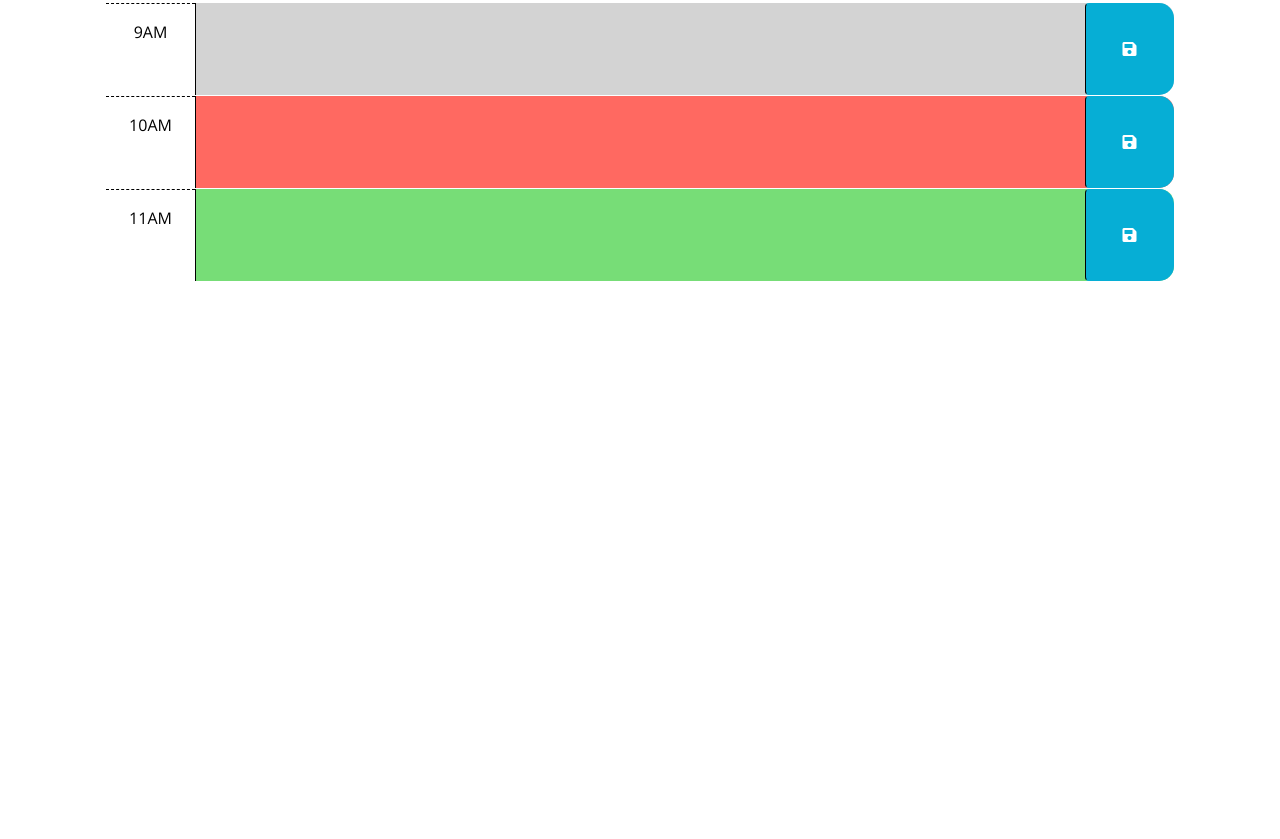
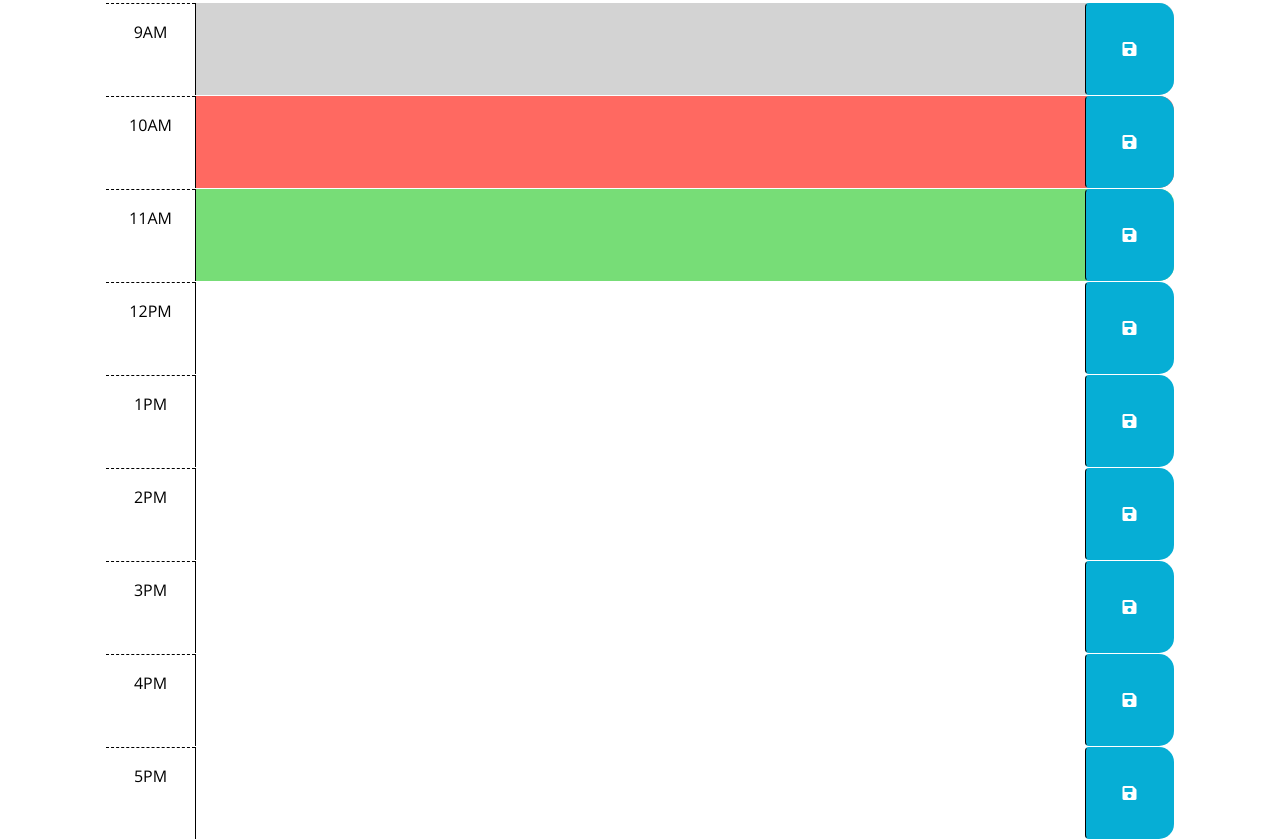
Before and after one commit to dionkb/solid-happiness, a plain HTML site: page index.html in a window 1280 px wide. Shown: the part 313-1152 px from the top of the page. Before the commit the page ends 800 px from the top, so only its background shows below. Drawn offline with nearby package versions, Linux system fonts and the light colour scheme.

Commit message:
added remaining timeblocks

```diff
--- a/index.html
+++ b/index.html
@@ -67,6 +67,60 @@
         </button>
       </div>
 
+      <!-- Don't forget to update past, present, future classes dynamically -->
+      <div id="hour-12" class="row time-block">
+        <div class="col-2 col-md-1 hour text-center py-3">12PM</div>
+        <textarea class="col-8 col-md-10 description" rows="3"> </textarea>
+        <button class="btn saveBtn col-2 col-md-1" aria-label="save">
+          <i class="fas fa-save" aria-hidden="true"></i>
+        </button>
+      </div>
+
+      <!-- Don't forget to update past, present, future classes dynamically -->
+      <div id="hour-13" class="row time-block">
+        <div class="col-2 col-md-1 hour text-center py-3">1PM</div>
+        <textarea class="col-8 col-md-10 description" rows="3"> </textarea>
+        <button class="btn saveBtn col-2 col-md-1" aria-label="save">
+          <i class="fas fa-save" aria-hidden="true"></i>
+        </button>
+      </div>
+
+      <!-- Don't forget to update past, present, future classes dynamically -->
+      <div id="hour-14" class="row time-block">
+        <div class="col-2 col-md-1 hour text-center py-3">2PM</div>
+        <textarea class="col-8 col-md-10 description" rows="3"> </textarea>
+        <button class="btn saveBtn col-2 col-md-1" aria-label="save">
+          <i class="fas fa-save" aria-hidden="true"></i>
+        </button>
+      </div>
+
+      <!-- Don't forget to update past, present, future classes dynamically -->
+      <div id="hour-15" class="row time-block">
+        <div class="col-2 col-md-1 hour text-center py-3">3PM</div>
+        <textarea class="col-8 col-md-10 description" rows="3"> </textarea>
+        <button class="btn saveBtn col-2 col-md-1" aria-label="save">
+          <i class="fas fa-save" aria-hidden="true"></i>
+        </button>
+      </div>
+
+      <!-- Don't forget to update past, present, future classes dynamically -->
+      <div id="hour-16" class="row time-block">
+        <div class="col-2 col-md-1 hour text-center py-3">4PM</div>
+        <textarea class="col-8 col-md-10 description" rows="3"> </textarea>
+        <button class="btn saveBtn col-2 col-md-1" aria-label="save">
+          <i class="fas fa-save" aria-hidden="true"></i>
+        </button>
+      </div>
+
+      <!-- Don't forget to update past, present, future classes dynamically -->
+      <div id="hour-17" class="row time-block">
+        <div class="col-2 col-md-1 hour text-center py-3">5PM</div>
+        <textarea class="col-8 col-md-10 description" rows="3"> </textarea>
+        <button class="btn saveBtn col-2 col-md-1" aria-label="save">
+          <i class="fas fa-save" aria-hidden="true"></i>
+        </button>
+      </div>
+
     <script src="https://code.jquery.com/jquery-3.4.1.min.js"></script>
     <script
       src="https://cdn.jsdelivr.net/npm/dayjs@1.11.3/dayjs.min.js"
```
Also changed, not shown: 1 other file.
